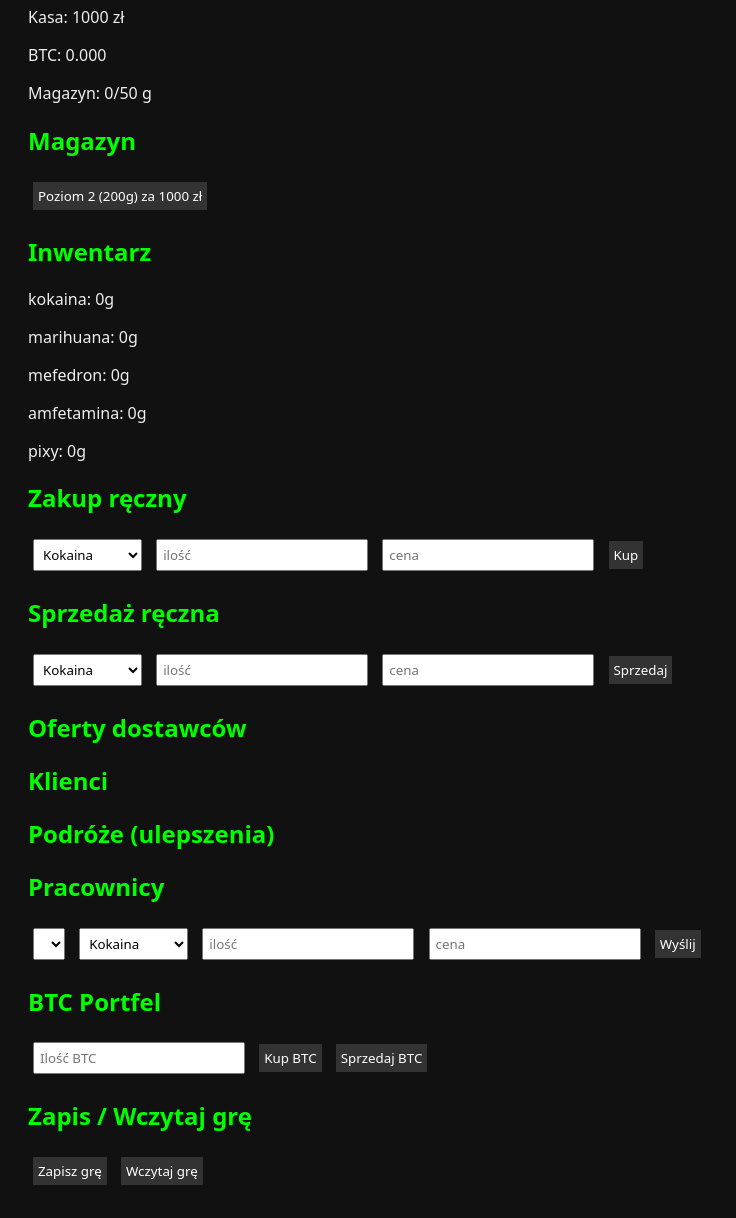
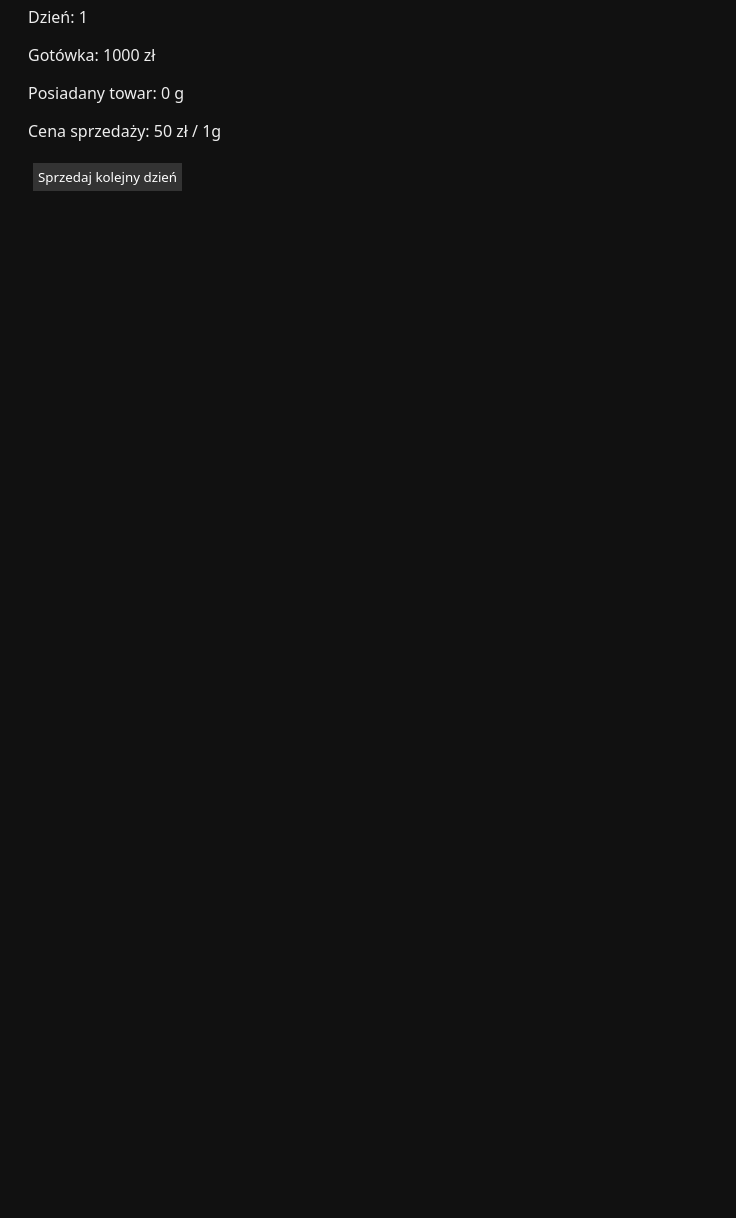
Before and after one commit to dkmapks/messenger, a plain HTML site: page index.html in a window 1280 px wide. Shown: the part 108-1326 px from the top of the page, without its empty margins (0-736 px from the left). After the commit the page ends 800 px from the top, so only its background shows below. Drawn offline with Linux system fonts and the light colour scheme.

Commit message:
Update index.html

```diff
--- a/index.html
+++ b/index.html
@@ -2,78 +2,20 @@
 <html lang="pl">
 <head>
   <meta charset="UTF-8" />
-  <meta name="viewport" content="width=device-width, initial-scale=1.0" />
-  <title>DDrugs 2.0</title>
+  <meta name="viewport" content="width=device-width, initial-scale=1.0"/>
+  <title>Diler Tycoon</title>
   <link rel="stylesheet" href="style.css" />
 </head>
 <body>
-  <h1>DDrugs 2.0</h1>
-  <p>Kasa: <span id="cash"></span> zł</p>
-  <p>BTC: <span id="btc"></span></p>
-  <p>Magazyn: <span id="storageUsed"></span>/<span id="storageLimit"></span> g</p>
-
-  <h2>Magazyn</h2>
-  <div id="warehouseOptions"></div>
-
-  <h2>Inwentarz</h2>
-  <div id="inventory"></div>
-
-  <h2>Zakup ręczny</h2>
-  <select id="buyDrug">
-    <option value="kokaina">Kokaina</option>
-    <option value="marihuana">Marihuana</option>
-    <option value="mefedron">Mefedron</option>
-    <option value="amfetamina">Amfetamina</option>
-    <option value="pixy">Pixy</option>
-  </select>
-  <input id="buyAmount" type="number" placeholder="ilość" />
-  <input id="buyPrice" type="number" placeholder="cena" />
-  <button onclick="manualBuy()">Kup</button>
-
-  <h2>Sprzedaż ręczna</h2>
-  <select id="sellDrug">
-    <option value="kokaina">Kokaina</option>
-    <option value="marihuana">Marihuana</option>
-    <option value="mefedron">Mefedron</option>
-    <option value="amfetamina">Amfetamina</option>
-    <option value="pixy">Pixy</option>
-  </select>
-  <input id="sellAmount" type="number" placeholder="ilość" />
-  <input id="sellPrice" type="number" placeholder="cena" />
-  <button onclick="manualSell()">Sprzedaj</button>
-
-  <h2>Oferty dostawców</h2>
-  <div id="supplierOffers"></div>
-
-  <h2>Klienci</h2>
-  <div id="clients"></div>
-
-  <h2>Podróże (ulepszenia)</h2>
-  <div id="travel"></div>
-
-  <h2>Pracownicy</h2>
-  <select id="workerName"></select>
-  <select id="workerDrug">
-    <option value="kokaina">Kokaina</option>
-    <option value="marihuana">Marihuana</option>
-    <option value="mefedron">Mefedron</option>
-    <option value="amfetamina">Amfetamina</option>
-    <option value="pixy">Pixy</option>
-  </select>
-  <input id="workerAmount" type="number" placeholder="ilość" />
-  <input id="workerPrice" type="number" placeholder="cena" />
-  <button onclick="assignToWorker()">Wyślij</button>
-  <div id="workersList"></div>
-
-  <h2>BTC Portfel</h2>
-  <input id="btcAmount" type="number" placeholder="Ilość BTC" />
-  <button onclick="btc.buy()">Kup BTC</button>
-  <button onclick="btc.sell()">Sprzedaj BTC</button>
-
-  <h2>Zapis / Wczytaj grę</h2>
-  <button onclick="saveGame()">Zapisz grę</button>
-  <button onclick="loadGame()">Wczytaj grę</button>
-
-  <script src="script.js"></script>
+  <div class="container">
+    <h1>Diler Tycoon</h1>
+    <p>Dzień: <span id="day">1</span></p>
+    <p>Gotówka: <span id="money">1000</span> zł</p>
+    <p>Posiadany towar: <span id="stock">0</span> g</p>
+    <p>Cena sprzedaży: 50 zł / 1g</p>
+    <button onclick="nextDay()">Sprzedaj kolejny dzień</button>
+    <div id="log"></div>
+  </div>
+  <script src="game.js"></script>
 </body>
 </html>
```
